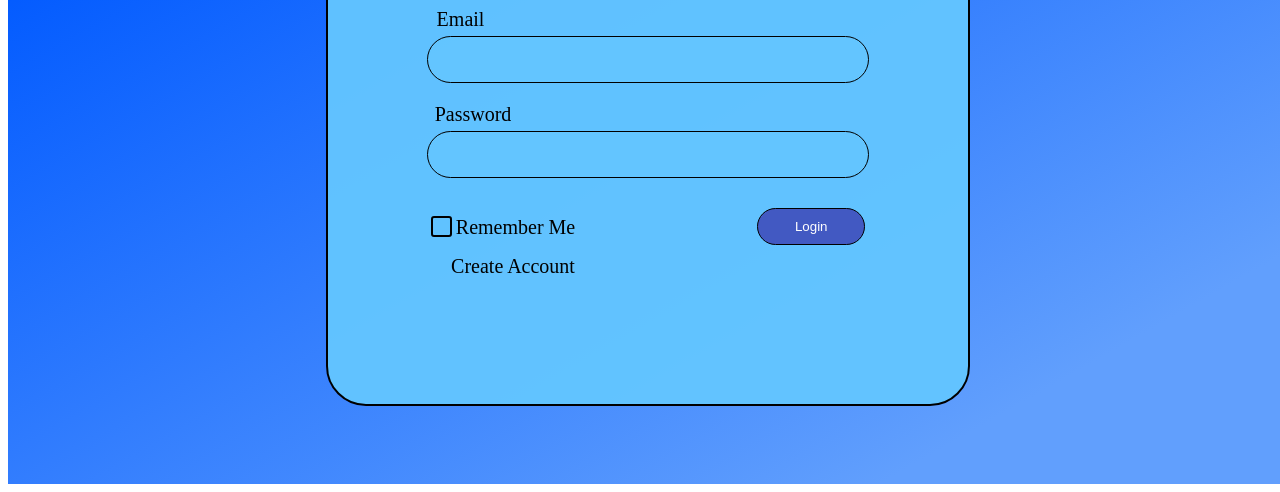
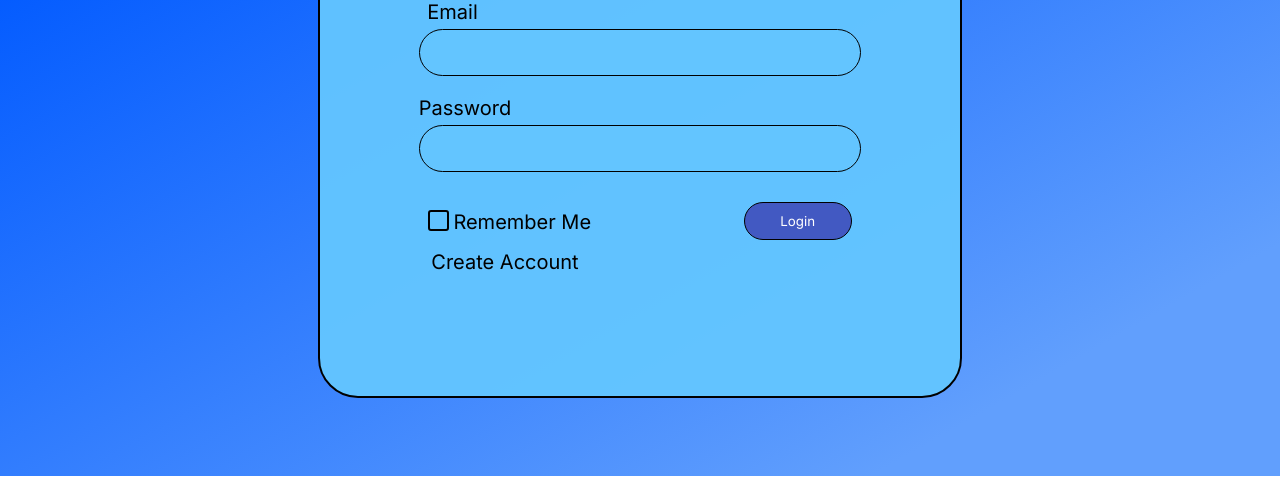
Before and after one commit to RomanCuban/Power-Tools, a plain HTML site: page html/login.html in a window 1280 px wide. Shown: the part 324-816 px from the top of the page. Drawn offline with Linux system fonts and the light colour scheme; a web font is replaced by a local one.

Commit message:
updated login and signup pages

```diff
--- a/css/login.css
+++ b/css/login.css
@@ -1,3 +1,12 @@
+* {
+  margin: 0;
+  padding: 0;
+  font-family: "Inter", sans-serif;
+  font-optical-sizing: auto;
+  font-style: normal;
+  font-variation-settings: "slnt" 0;
+}
+
 .login-page {
   position: relative;
   width: 100vw;
@@ -41,9 +50,16 @@
   height: 25px;
   padding: 10px;
   margin-bottom: 20px;
-    border: 1.5px solid #000000;
+  border: 1px solid #000000;
   border-radius: 30px;
   background-color: rgba(99, 198, 255, 0.952);
+  transition: 0.25s;
+}
+
+.input-field:focus {
+  border: 1.5px solid #000000;
+  box-shadow: 0 0 5px #000000; /* Тень при фокусе */
+  outline: none;
 }
 
 .checkbox,
@@ -68,7 +84,7 @@
 
 /* Checkbox after hiding the default one */
 .checkbox + .checkbox-label:before {
-    content: '';
+  content: "";
   position: absolute;
   left: 0;
   top: 0;
@@ -80,7 +96,7 @@
 
 /* Checkmark when checkbox is checked */
 .checkbox:checked + .checkbox-label:after {
-    content: '';
+  content: "";
   position: absolute;
   left: 5px;
   top: 3px;
@@ -96,18 +112,22 @@
   background: #000000; /* Black background */
 }
 
-
-
 .login-button {
   margin-top: 10px;
-    margin-left: 195px;
+  margin-left: 165px;
   width: 18%;
   padding: 10px;
-    border: 1.5px solid #000000;
+  border: 1px solid #000000;
   border-radius: 30px;
   background: rgba(61, 74, 185, 0.87);
   color: #ffffff;
   cursor: pointer;
+  transition: 0.25s;
+}
+
+.login-button:hover {
+  background-color: #004cbf;
+  outline: none;
 }
 
 .register-link {
--- a/css/signin.css
+++ b/css/signin.css
@@ -1,8 +1,17 @@
+* {
+  margin: 0;
+  padding: 0;
+  font-family: "Inter", sans-serif;
+  font-optical-sizing: auto;
+  font-style: normal;
+  font-variation-settings: "slnt" 0;
+}
+
 .signin-page {
   position: relative;
   width: 100vw;
   height: 100vh;
-    background: linear-gradient(150.36deg, #AD00FF 18.13%, #6167FD 84.81%);
+  background: linear-gradient(150.36deg, #ad00ff 18.13%, #6167fd 84.81%);
   display: flex;
   justify-content: center;
   align-items: center;
@@ -41,18 +50,31 @@
   height: 25px;
   padding: 10px;
   margin-bottom: 20px;
-    border: 1.5px solid #000000;
+  border: 1px solid #000000;
   border-radius: 30px;
   background-color: rgba(255, 0, 229, 0.35);
+  transition: 0.25s;
+}
+
+.input-field:focus {
+  border: 1.5px solid #000000;
+  box-shadow: 0 0 5px #000000; /* Тень при фокусе */
+  outline: none;
 }
 
 .sign-up {
   margin-left: 330px;
   width: 18%;
   padding: 10px;
-    border: 1.5px solid #000000;
+  border: 1px solid #000000;
   border-radius: 30px;
   background: rgba(252, 84, 255, 0.87);
   color: #000000;
   cursor: pointer;
+  transition: 0.25s;
 }
+
+.sign-up:hover {
+  background-color: #ad00ff;
+  outline: none;
+}
--- a/html/login.html
+++ b/html/login.html
@@ -1,7 +1,16 @@
 <!DOCTYPE html>
 <html>
   <head>
+    <meta charset="UTF-8" />
+    <meta name="viewport" content="width=device-width, initial-scale=1.0" />
+    <title>Diploma</title>
     <link rel="stylesheet" type="text/css" href="/css/login.css" />
+    <link rel="preconnect" href="https://fonts.googleapis.com" />
+    <link rel="preconnect" href="https://fonts.gstatic.com" crossorigin />
+    <link
+      href="https://fonts.googleapis.com/css2?family=Germania+One&family=Hepta+Slab:wght@100;200;300;400;500;600;700;800;900&family=Inter:wght@100..900&display=swap"
+      rel="stylesheet"
+    />
   </head>
   <body>
     <div class="login-page">
@@ -25,7 +34,9 @@
         />
         <label for="remember-me" class="checkbox-label">Remember Me</label>
         <button class="login-button">Login</button>
-        <p class="register-link"><a href="#">Create Account</a></p>
+        <p class="register-link">
+          <a href="/html/signin.html">Create Account</a>
+        </p>
       </div>
     </div>
   </body>
```
Lines whose indentation alone changed are shown as unchanged.
